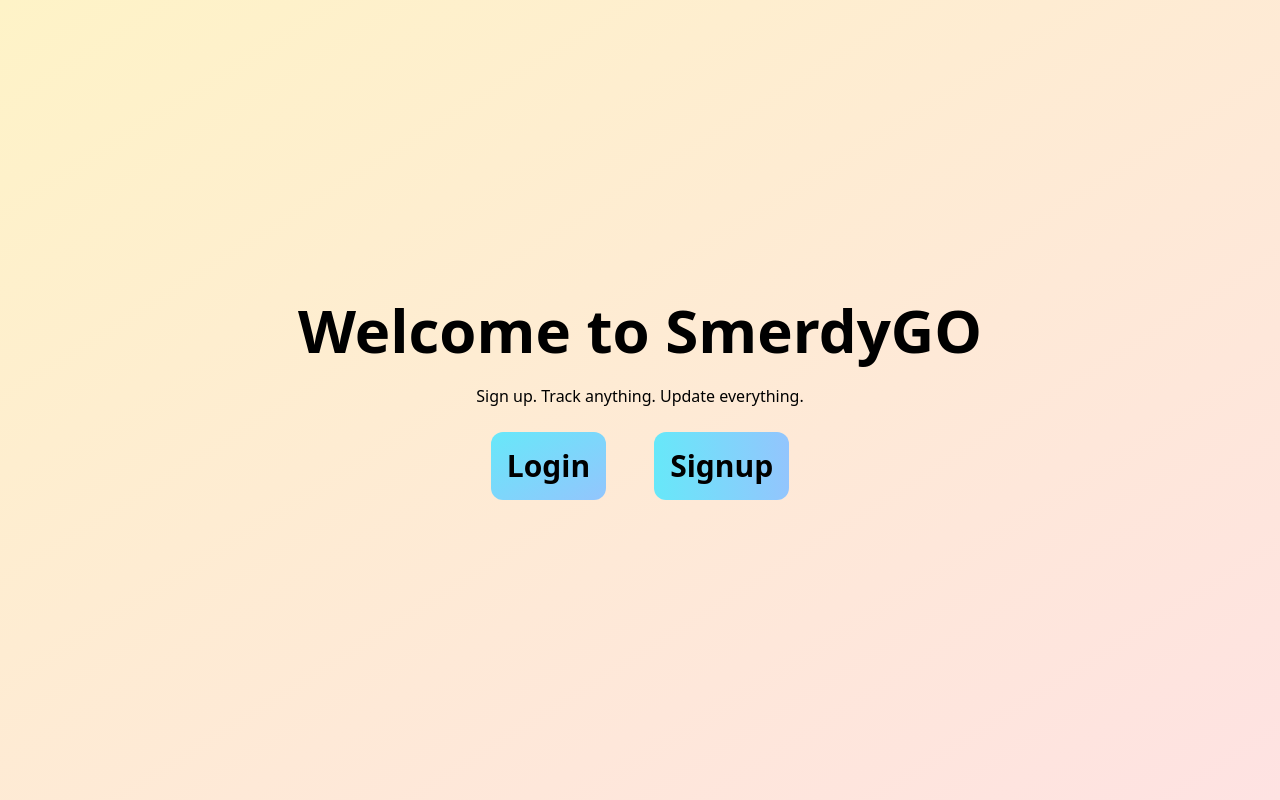
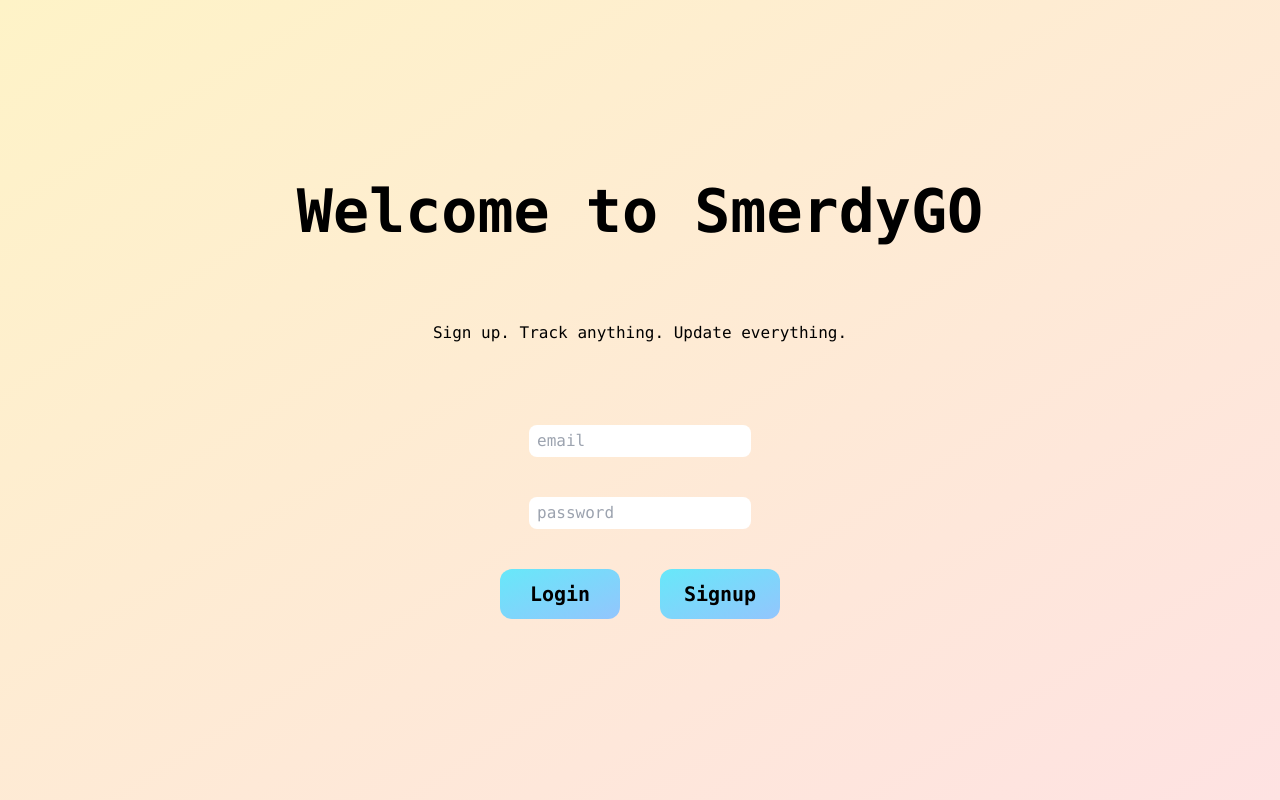
Before and after one commit to TheBigBookMan/SmerdyGO, a React (Vite) app: page / in a window 1280 px wide. Built offline with nearby package versions, Linux system fonts and the light colour scheme.

Commit message:
finished the opening login page

```diff
--- a/src/App.tsx
+++ b/src/App.tsx
@@ -68,7 +68,7 @@ function App() {
   //? temporary isloggedin variable
   let isLoggedIn = false;
 
-  return <div>{isLoggedIn ? <Pages /> : <Login />}</div>;
+  return <div className="font-mono">{isLoggedIn ? <Pages /> : <Login />}</div>;
 }
 
 export default App;
--- a/src/assets/pages/Login.tsx
+++ b/src/assets/pages/Login.tsx
@@ -1,16 +1,54 @@
+import { ChangeEvent, useState } from "react";
+
 const Login = () => {
+  const [formDetails, setFormDetails] = useState<UserForm>({
+    email: "",
+    password: "",
+  });
+
+  const handleChange = (e: ChangeEvent<HTMLInputElement>) => {
+    setFormDetails({ ...formDetails, [e.target.name]: e.target.value });
+  };
+
+  //!!! UPDATE ANY
+  const submitLogin = (e: any) => {
+    e.preventDefault();
+    console.log(formDetails);
+  };
+
   return (
-    <div className="flex flex-col gap-6 justify-center items-center h-screen bg-gradient-to-br from-amber-100 to-red-100">
+    <div className="flex flex-col gap-20 justify-center items-center h-screen bg-gradient-to-br from-amber-100 to-red-100">
       <h1 className="font-bold text-6xl">Welcome to SmerdyGO</h1>
       <p>Sign up. Track anything. Update everything.</p>
-      <div className="flex gap-12">
-        <button className="font-bold text-3xl bg-gradient-to-br from-cyan-300 to-blue-300 p-4 rounded-xl">
-          Login
-        </button>
-        <button className="font-bold text-3xl bg-gradient-to-r from-cyan-300 to-blue-300 p-4 rounded-xl">
-          Signup
-        </button>
-      </div>
+      <form className="flex flex-col gap-10 items-center">
+        <input
+          onChange={(e) => handleChange(e)}
+          type="email"
+          name="email"
+          value={formDetails.email}
+          placeholder="email"
+          className="pl-2 p-1 rounded-lg"
+        />
+        <input
+          onChange={(e) => handleChange(e)}
+          type="password"
+          name="password"
+          value={formDetails.password}
+          placeholder="password"
+          className="pl-2 p-1 rounded-lg"
+        />
+        <div className="flex gap-10">
+          <button
+            onClick={(e) => submitLogin(e)}
+            className="flex justify-center items-center font-bold text-xl bg-gradient-to-br from-cyan-300 to-blue-300 p-4 rounded-xl w-[120px] h-[50px] "
+          >
+            Login
+          </button>
+          <button className="flex justify-center items-center font-bold text-xl bg-gradient-to-br from-cyan-300 to-blue-300 p-4 rounded-xl w-[120px] h-[50px]">
+            Signup
+          </button>
+        </div>
+      </form>
     </div>
   );
 };
--- /dev/null
+++ b/src/assets/types/globals.d.ts
@@ -0,0 +1,11 @@
+export {};
+
+declare module "react";
+declare module "react/jsx-runtime";
+
+declare global {
+  interface UserForm {
+    email: string;
+    password: string;
+  }
+}
```
